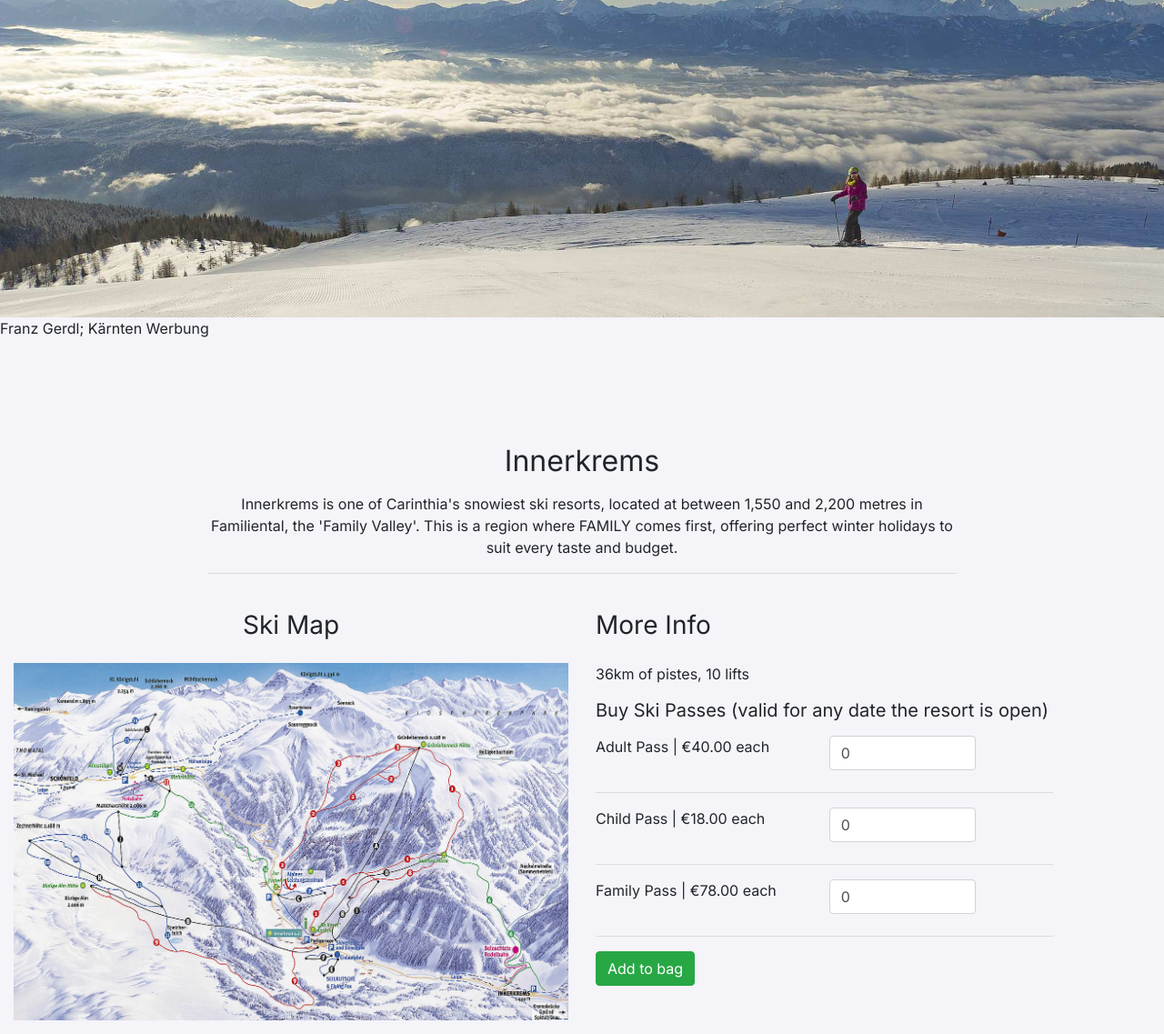
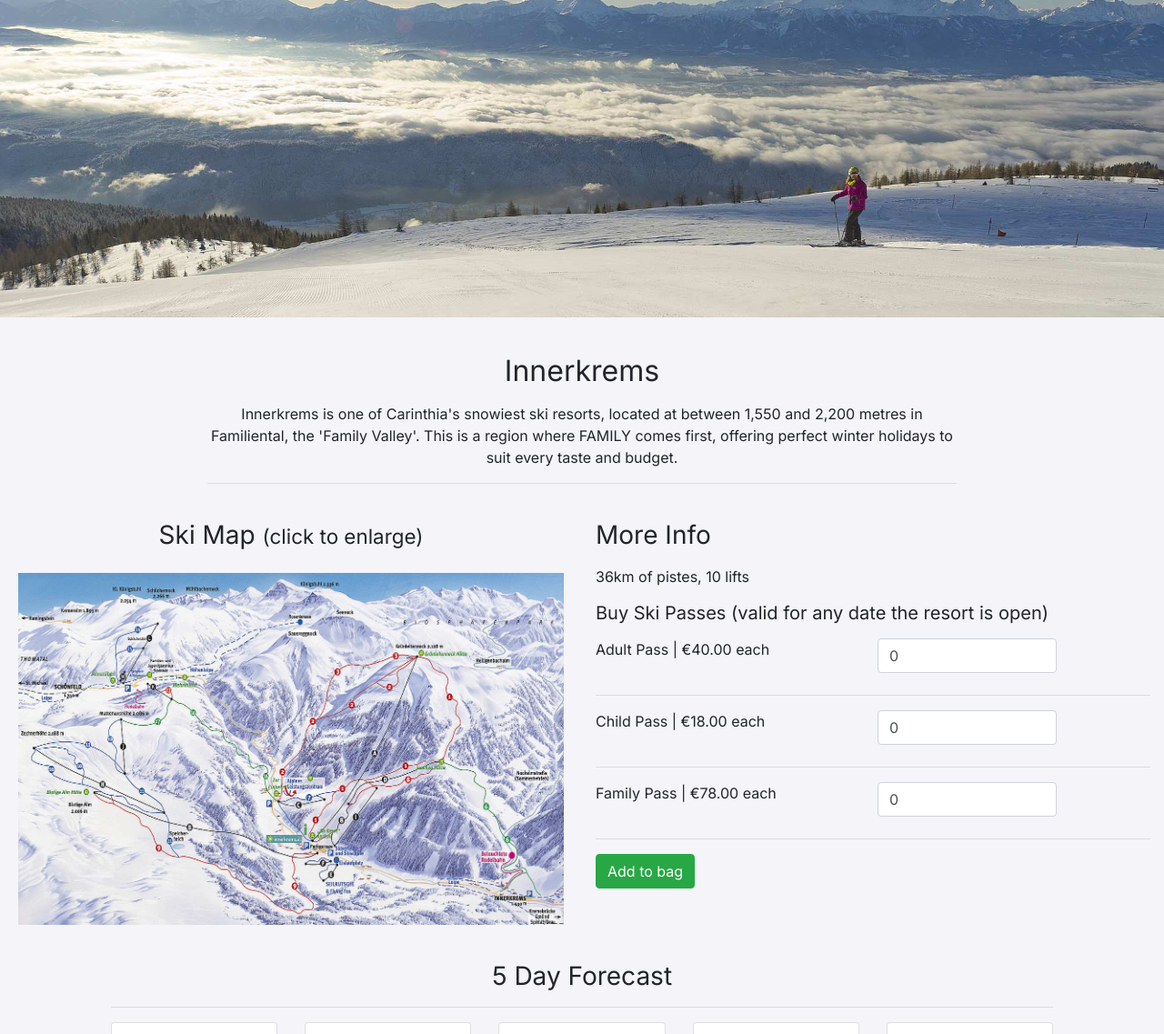
Before and after one commit to Oldman10000/ski-carinthia, a Django app: page /resorts/1 in a window 1280 px wide. Shown: the part 61-1198 px from the top of the page at 91% size. Run offline with Django 3.2, Linux system fonts and the light colour scheme; data comes from the database, SQL or seed files in the repository; some libraries are stand-ins or nearby versions.

Commit message:
Add animation to image credit and improve general positioning

```diff
--- a/resorts/static/resorts/css/resorts.css
+++ b/resorts/static/resorts/css/resorts.css
@@ -14,6 +14,11 @@
     width: auto;
 }
 
+.ski-map {
+    max-width: 600px;
+    margin: auto;
+}
+
 .icon {
     height: 100px;
     width: 100px;
@@ -26,6 +31,66 @@
     height: 100%;
     width: auto;
     filter: invert(93%) sepia(12%) saturate(213%) hue-rotate(201deg) brightness(103%) contrast(95%);
+}
+
+.resort-hero {
+    position: relative;
+    overflow: hidden;
+}
+
+main {
+    padding-top: 0;
+}
+
+/* figcaption animation code copied and adapted from https://codepen.io/jhermansen/pen/YqEReZ */
+
+.resort-hero figcaption {
+    position: absolute;
+    display: block;
+    -webkit-box-sizing: border-box;
+    -moz-box-sizing: border-box;
+    box-sizing: border-box;
+    text-align: center;
+    padding: 5px;
+    z-index: 100;
+    max-height: 100%;
+    overflow: hidden;
+    top: 50%;
+    left: 0;
+    -moz-transition: all 0.5s;
+    -webkit-transition: all 0.5s;
+    transition: all 0.5s;
+    border-radius: 0 2px 0 0;
+}
+
+.resort-hero img {
+    -moz-transform: translate3d(0, 0, 0);
+    -webkit-transform: translate3d(0, 0, 0);
+    transform: translate3d(0, 0, 0);
+    -moz-transition: all 0.5s;
+    -webkit-transition: all 0.5s;
+    transition: all 0.5s;
+}
+
+.resort-hero figcaption {
+    top: 100%;
+    -moz-transform: translate3d(0, 0, 0);
+    -webkit-transform: translate3d(0, 0, 0);
+    transform: translate3d(0, 0, 0);
+}
+
+.resort-hero:hover figcaption {
+    -moz-transform: translate3d(0, -100%, 0);
+    /* move caption up vertically to fully reveal caption */
+    -webkit-transform: translate3d(0, -100%, 0);
+    background: #F4F4F9;
+    -webkit-box-shadow: 1px -1px 1px 1px rgba(33, 33, 33, 0.7);
+    -moz-box-shadow: 1px -1px 1px 1px rgba(33, 33, 33, 0.7);
+    box-shadow: 1px -1px 1px 1px rgba(33, 33, 33, 0.7);
+    transform: translate3d(0, -100%, 0);
+    -moz-transition: all 0.5s;
+    -webkit-transition: all 0.5s;
+    transition: all 0.5s;
 }
 
 /* fancybox css copied from fancyapps showcase https://fancyapps.com/playground/gd */
--- a/resorts/static/resorts/js/weather.js
+++ b/resorts/static/resorts/js/weather.js
@@ -58,6 +58,9 @@
             <div>
                 <p><strong>${new Date(day.Date).toLocaleDateString('en-us', { weekday:"long", month:"short", day:"numeric"})}</strong></p>
             </div>
+            <div>
+                <p>${day.Temperature.Minimum.Value} - ${day.Temperature.Maximum.Value}&deg;C<p>
+            </div>
             <div class="icon">
                 <img src="../../../media/icons/${day.Day.Icon}.svg" alt="">
             </div>
@@ -67,10 +70,6 @@
             <div>
                 <p>${day.Day.Snow.Value}cm Snow</p>
             </div>
-            <div>
-                <p>Temp ${day.Temperature.Minimum.Value} - ${day.Temperature.Maximum.Value}&deg;C<p>
-            </div>
-
         `;
             days = days.slice(1);
         });
--- a/resorts/templates/resorts/resort_detail.html
+++ b/resorts/templates/resorts/resort_detail.html
@@ -15,7 +15,7 @@
 
 <figure class="resort-hero">
     <img src="{{ resort.image.url }}" alt="{{ resort.name }}">
-    <figcaption>{{ resort.image_credit }}</figcaption>
+    <figcaption><strong>Image Credit: {{ resort.image_credit }}</strong></figcaption>
 </figure>
 
 <main>
@@ -27,18 +27,20 @@
             </div>
         </div>
 
-        <div class="row">
+        <div class="row mb-4">
             <div class="col-10 col-md-8 offset-1 offset-md-2 text-center pt-2 mb-4">
                 <p>{{ resort.description }}</p>
                 <hr>
             </div>
-            <div class="col-12 col-md-6 order-md-last">
-                <h3 class="mb-4">More Info</h3>
-                <div class="row">
+            <div class="col-10 offset-1 col-md-8 offset-md-2 offset-lg-0 col-lg-6 order-lg-last mb-4 mb-lg-0">
+                <div class="row mb-4">
+                    <div class="col-12">
+                        <h3 class="mb-3">More Info</h3>
+                    </div>
                     <div class="col-12">
                         <p>{{ resort.extra_info }}</p>
                     </div>
-                    <div class="col-10">
+                    <div class="col-12">
                         <h5 class="mb-3">Buy Ski Passes (valid for any date the resort is open)</h5>
                         <form class="form" action="{% url 'add_to_bag' resort.id %}" method="POST">
                             {% csrf_token %}
@@ -78,14 +80,19 @@
                     </div>
                 </div>
             </div>
-            {% if resort.map_image %}
-            <div class="col-12 col-md-6 mb-3">
-                <h3 class="text-center mb-4">Ski Map</h3>
-                <img data-fancybox href="{{ resort.map_image.url }}" data-caption="map" src="{{ resort.map_image.url }}"
-                    alt="{{ resort.map_image }}">
 
+            <div class="col-12 col-lg-6 mb-3">
+                <h3 class="text-center mb-4">Ski Map <small>(click to enlarge)</small></h3>
+                {% if resort.map_image %}
+                <figure class="ski-map">
+                    <img data-fancybox href="{{ resort.map_image.url }}" data-caption="map"
+                        src="{{ resort.map_image.url }}" alt="{{ resort.map_image }}">
+                </figure>
+                {% else %}
+                <p>No map data exists</p>
+                {% endif %}
             </div>
-            {% endif %}
+
 
         </div>
         <div class="row">
```
